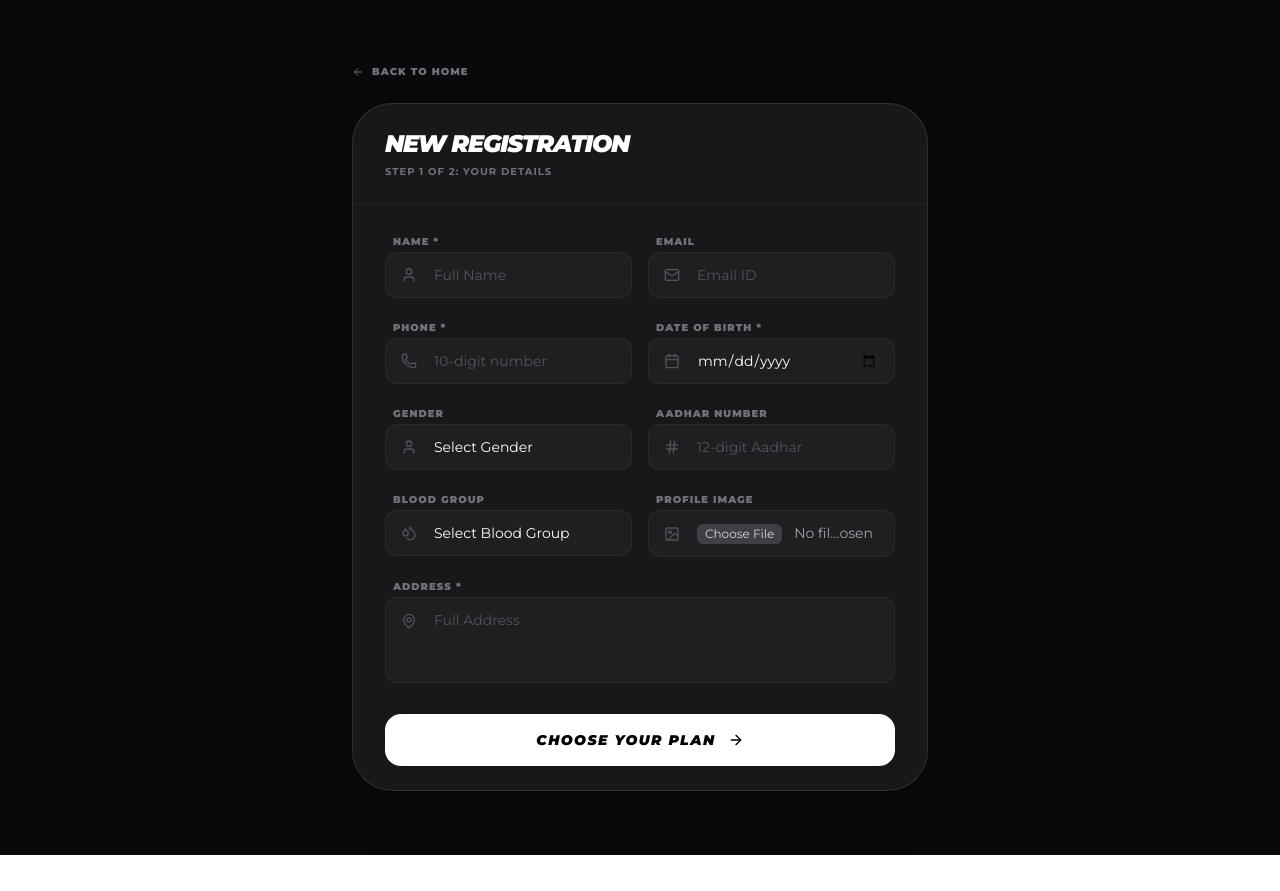
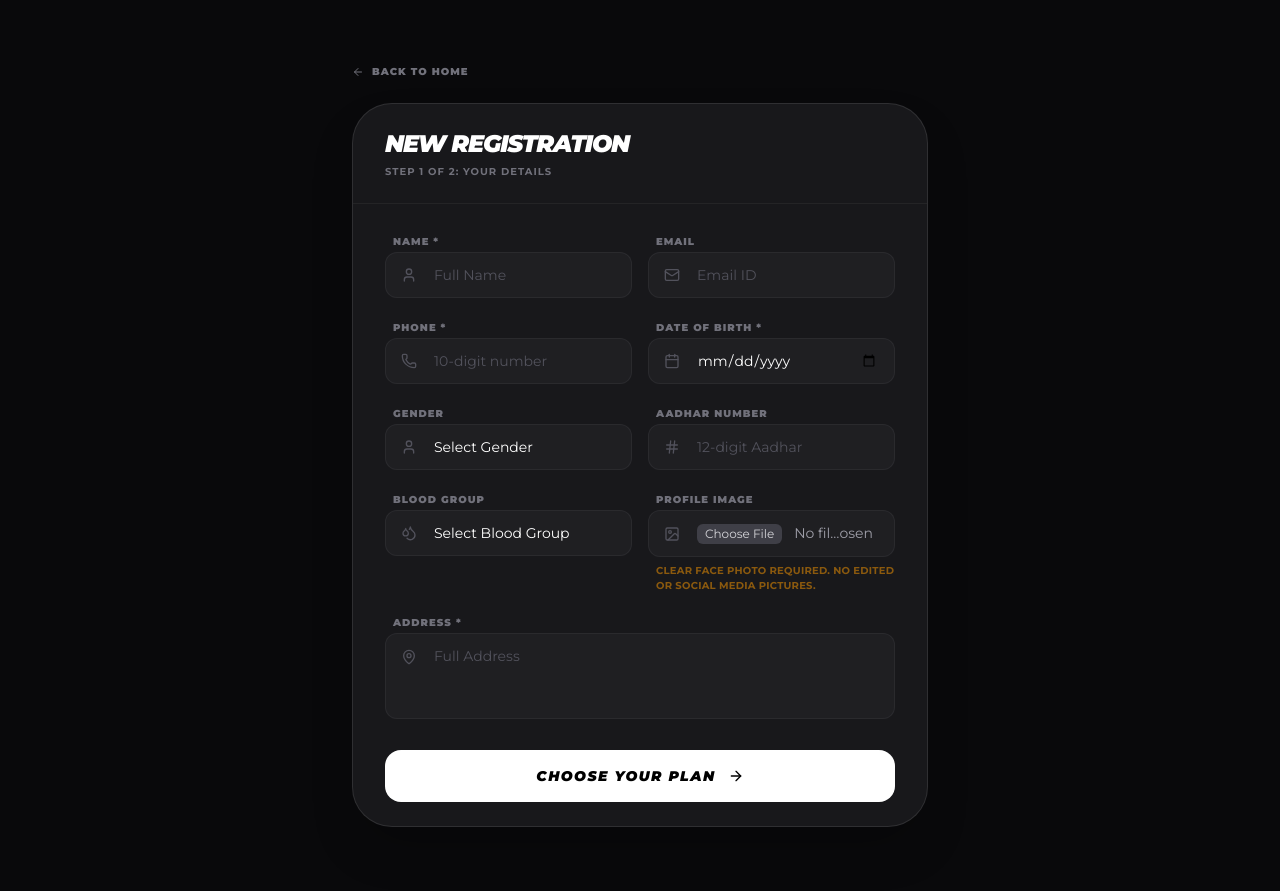
Before and after one commit to riowonder/Aarambh-Frontend, a React (Vite) app: page /user-register in a window 1280 px wide. Before the commit the page ends 855 px from the top, so only its background shows below. Built offline with nearby package versions, Linux system fonts and the light colour scheme.

Commit message:
Index update

```diff
--- a/index.html
+++ b/index.html
@@ -4,8 +4,8 @@
     <meta charset="UTF-8" />
     <link rel="icon" href="https://res.cloudinary.com/dbvbnarn7/image/upload/b_black/v1777902665/logo_jkq9mr.webp" sizes="48x48">
     <meta name="viewport" content="width=device-width, initial-scale=1.0" />
-    <title>Aarambh Fitness</title>
-    <meta name="description" content="Join Aarambh Fitness to achieve your health goals. We offer state-of-the-art equipment, personal training, and group classes. Start your fitness journey today!">
+    <title>Aarambh Fitness Mango Jamshedpur</title>
+    <meta name="description" content="Join Aarambh Fitness to achieve your health goals. We offer state-of-the-art equipment, personal training, and Boxing classes. Start your fitness journey today!">
   </head>
   <body>
     <div id="root"></div>
--- a/src/pages/auth/Register.jsx
+++ b/src/pages/auth/Register.jsx
@@ -299,6 +299,9 @@ export default function Register() {
                         ? <p className="text-[10px] text-red-400 ml-2">{errors.image}</p>
                         : formData.image && <p className="text-[10px] text-zinc-500 ml-2 truncate">{formData.image.name}</p>
                       }
+                      <p className="text-[10px] text-amber-500/50 ml-2 mt-1 font-bold uppercase tracking-wide">
+                        Clear face photo required. No edited or social media pictures.
+                      </p>
                     </div>
                   </div>
 
```
